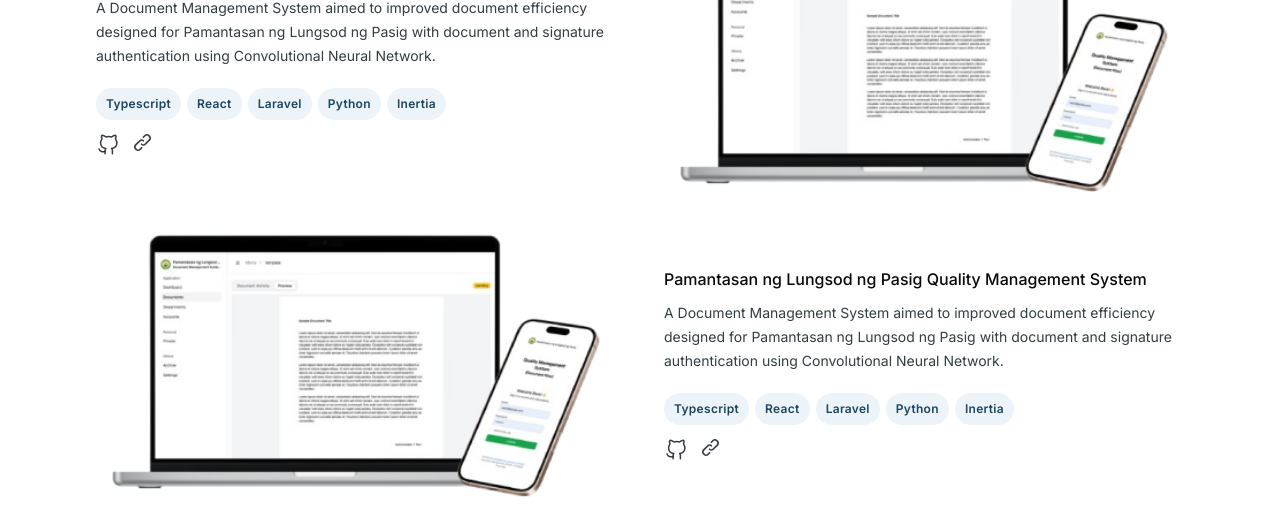
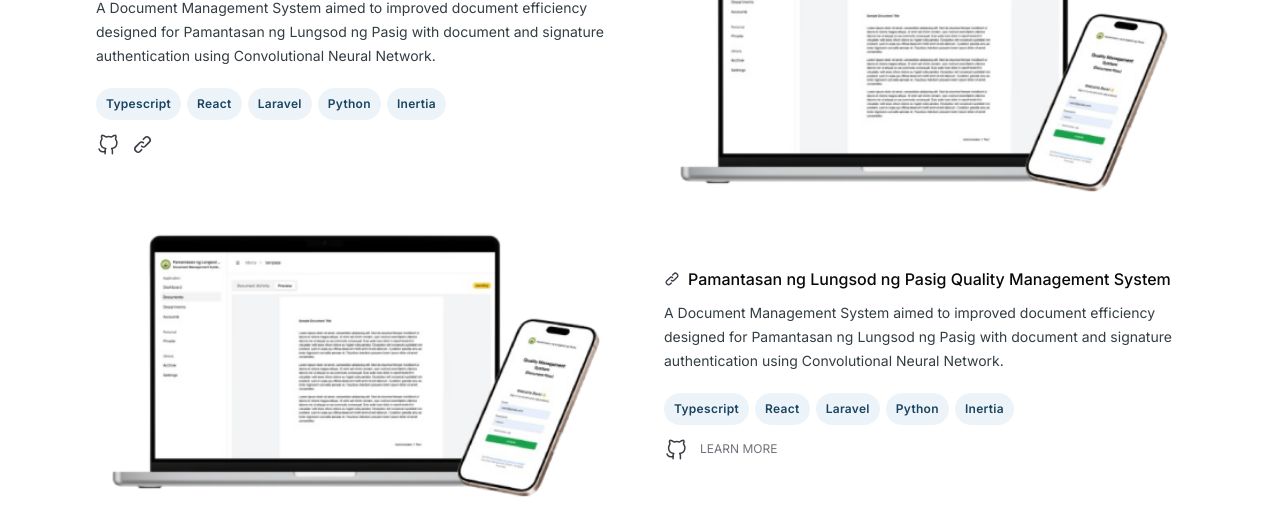
Before and after one commit to Cedrickkk/cedrick, a React (Vite) app: page / in a window 1280 px wide. Shown: the part 1780-2292 px from the top of the page. Built offline with nearby package versions, Linux system fonts and the light colour scheme.

Commit message:
fixed: footer on smaller screens

```diff
--- a/src/sections/Footer.tsx
+++ b/src/sections/Footer.tsx
@@ -1,6 +1,6 @@
 export default function Footer() {
   return (
-    <footer className="container mx-auto my-4 flex w-full justify-center text-center text-xs text-muted-foreground">
+    <footer className="container mx-auto my-4 flex max-h-screen w-full justify-center text-center text-xs text-muted-foreground">
       &copy; 2024 Designed and built by John Cedric Panti | All rights reserved.
     </footer>
   );
--- a/src/sections/Projects.tsx
+++ b/src/sections/Projects.tsx
@@ -22,7 +22,7 @@
             <TagBadge>Python</TagBadge>
             <TagBadge>Inertia</TagBadge>
           </div>
-          <div className="mt-4 flex gap-3">
+          <div className="mt-4 flex items-center gap-3">
             <img src="github_link.svg" alt="" />
             <a href="http://qmsopticore.com" target="__blank" rel="noreferrer">
               <img src="link.svg" alt="" />
@@ -42,8 +42,12 @@
           className="order-1 w-full cursor-pointer transition-transform duration-300 ease-in-out hover:scale-105 md:order-none md:w-1/2"
         />
         <div className="flex w-full flex-col space-y-3 md:w-1/2">
-          <h6 className="font-medium leading-5">
-            Pamantasan ng Lungsod ng Pasig Quality Management System
+          <h6 className="flex items-center gap-2 font-medium leading-5">
+            <img src="link.svg" alt="" className="size-4" />
+
+            <span className="transition duration-300 ease-in-out hover:cursor-pointer hover:text-secondary">
+              Pamantasan ng Lungsod ng Pasig Quality Management System
+            </span>
           </h6>
           <p className="text-sm leading-6 text-primary">
             A Document Management System aimed to improved document efficiency
@@ -57,11 +61,11 @@
             <TagBadge>Python</TagBadge>
             <TagBadge>Inertia</TagBadge>
           </div>
-          <div className="mt-4 flex gap-3">
+          <div className="mt-4 flex items-center gap-3">
             <img src="github_link.svg" alt="" />
-            <a href="http://qmsopticore.com" target="__blank" rel="noreferrer">
-              <img src="link.svg" alt="" />
-            </a>
+            <span className="cursor-pointer text-xs uppercase text-muted-foreground hover:text-primary hover:underline">
+              Learn more
+            </span>
           </div>
         </div>
       </div>
```
